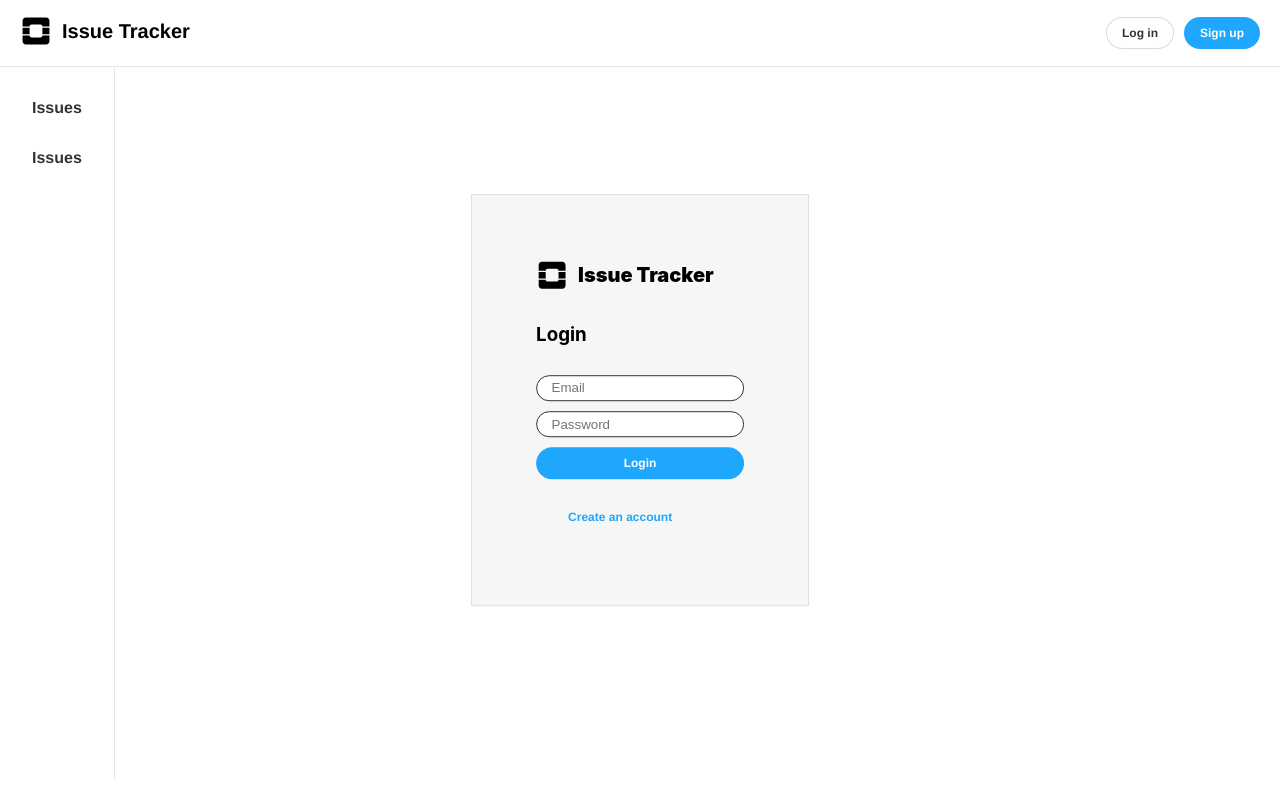
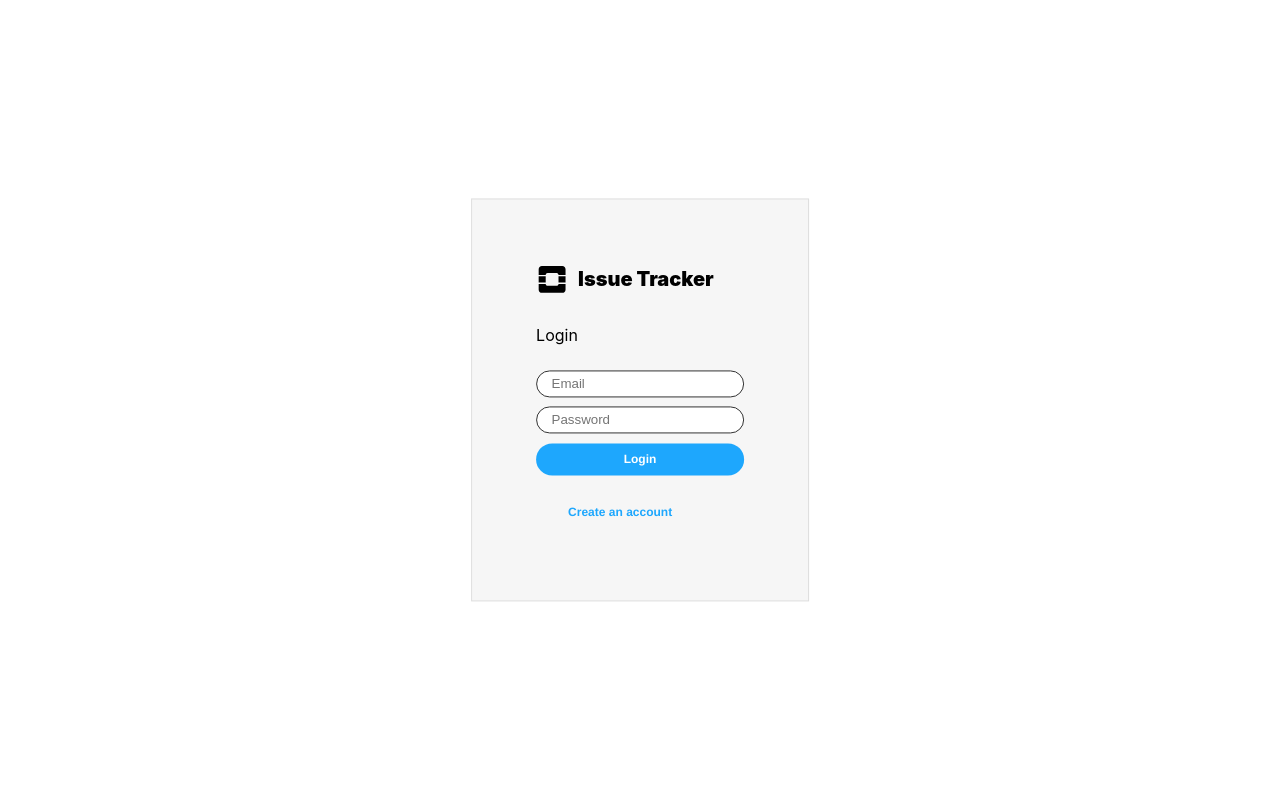
Before and after one commit to henrikeskisikkila/issue-tracker, a React (Create React App) app: page /login in a window 1280 px wide. Built offline with nearby package versions, Linux system fonts and the light colour scheme.

Commit message:
Add login page

```diff
--- a/package.json
+++ b/package.json
@@ -12,6 +12,7 @@
     "@types/react-dom": "^17.0.13",
     "react": "^17.0.2",
     "react-dom": "^17.0.2",
+    "react-router-dom": "^6.2.2",
     "react-scripts": "5.0.0",
     "source-map-explorer": "^2.5.2",
     "typescript": "^4.6.2",
--- a/src/App.tsx
+++ b/src/App.tsx
@@ -1,8 +1,6 @@
 import React from "react";
 import { Header } from "./components/Header";
 import { Navigator } from "./components/Navigator";
-import { LoginDialog } from "components/LoginDialog";
-import { Dialog } from "components/Dialog";
 import "./App.css";
 
 const menu = [
@@ -26,7 +24,6 @@ function App() {
       />
       <div style={{ display: "flex", flexDirection: "row" }}>
         <Navigator menuItems={menu} />
-        <LoginDialog open={true} />
       </div>
     </div>
   );
--- a/src/components/LoginDialog.tsx
+++ b/src/components/LoginDialog.tsx
@@ -28,7 +28,7 @@ export const LoginDialog: React.FC<LoginDialogProps> = ({ open }) => {
           <img src={Logo} alt="Log" />
           <h1>Issue Tracker</h1>
         </div>
-        <h3>Login</h3>
+        <p>Login</p>
         <Input
           type="text"
           placeholder="Email"
--- a/src/index.tsx
+++ b/src/index.tsx
@@ -1,14 +1,21 @@
-import React from 'react';
-import ReactDOM from 'react-dom';
-import './index.css';
-import App from './App';
-import reportWebVitals from './reportWebVitals';
+import React from "react";
+import { BrowserRouter as Router, Routes, Route } from "react-router-dom";
+import ReactDOM from "react-dom";
+import "./index.css";
+import App from "./App";
+import { Login } from "pages/Login";
+import reportWebVitals from "./reportWebVitals";
 
 ReactDOM.render(
   <React.StrictMode>
-    <App />
+    <Router>
+      <Routes>
+        <Route path="/" element={<App />} />
+        <Route path="/login" element={<Login />} />
+      </Routes>
+    </Router>
   </React.StrictMode>,
-  document.getElementById('root')
+  document.getElementById("root")
 );
 
 // If you want to start measuring performance in your app, pass a function
--- /dev/null
+++ b/src/pages/Login.tsx
@@ -0,0 +1,5 @@
+import { LoginDialog } from "components/LoginDialog";
+
+export const Login = () => {
+  return <LoginDialog open={true} />;
+};
```
Also changed, not shown: 1 other file (tests, documents, lock files or other folders).
